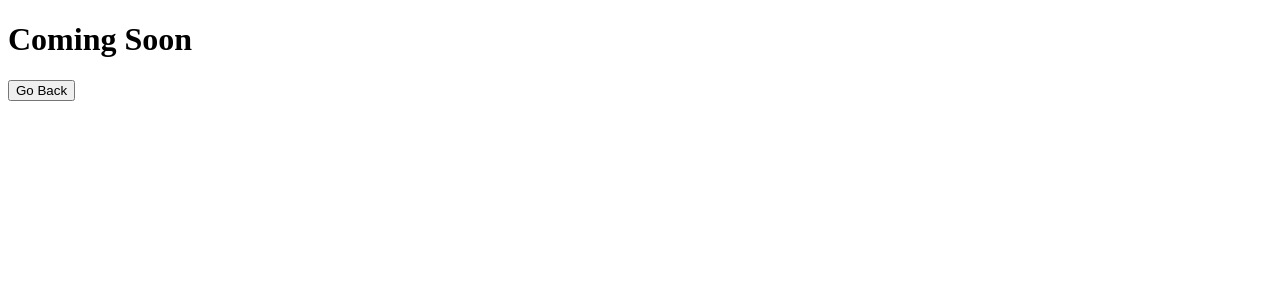
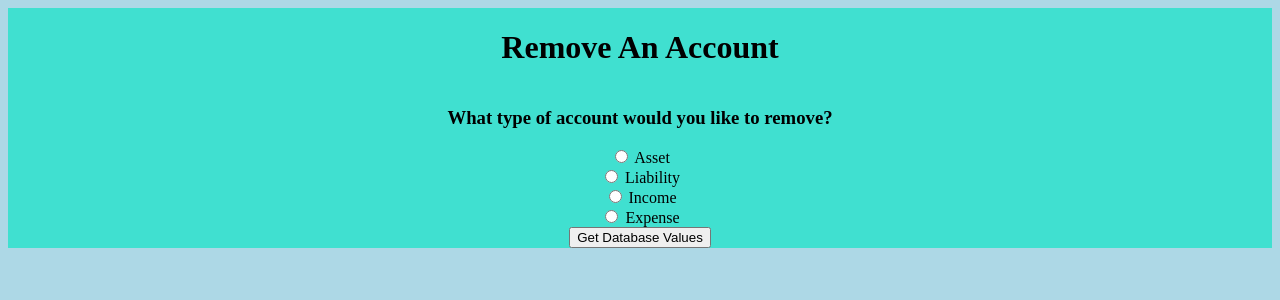
Before and after one commit to DonaldCapodilupo/Personal-Finance, a Flask app: page /RemoveAnAccount in a window 1280 px wide. Shown: the top 300 px of the page. Run offline with Flask 2, Linux system fonts and the light colour scheme.

Commit message:
Begining to work on RemoveAccounts.html

```diff
--- a/templates/RemoveAccounts.html
+++ b/templates/RemoveAccounts.html
@@ -2,19 +2,45 @@
 <html lang="en">
 <head>
     <meta charset="UTF-8">
-    <title>Title</title>
+    <title>Remove an Account</title>
+
+    <link rel="stylesheet" href="../static/RemoveAccounts.css">
 </head>
 <body>
     <div class="wrapper">
-        <h1>Coming Soon</h1>
+            <h1 class="Main_Title">Remove An Account</h1>
+            <h3 class ='Sub_Title'>What type of account would you like to remove?</h3>
 
-        <div class="ButtonWrapper">
-            <form action="{{ url_for('add_Account') }}" method="POST">
-                <div class="Button_Wrapper">
-                    <input type="submit" name="btn_Go_Back" value="Go Back">
+            <form action="{{ url_for('remove_Account_From_Database') }}" method="POST">
+                <div class="Account_Type_Main">
+                        <input id="Asset" name="PrimaryAccountType" type="radio" value="Asset"/> <label for="Asset">Asset</label>
+                        <br>
+                        <input id="Liability" name="PrimaryAccountType" type="radio" value="Liability"/> <label for="Liability">Liability</label>
+                        <br>
+                        <input id="Income" name="PrimaryAccountType" type="radio" value="Income"/> <label for="Income">Income</label>
+                        <br>
+                        <input id="Expense" name="PrimaryAccountType" type="radio" value="Expense"/> <label for="Expense">Expense</label>
+                        <br>
+                        <input type="submit" name="btn" value="Get Database Values">
+                </div>
+
+
+                <div class="Database_Information_Wrapper">
+                    <div class="Current_Wrapper">
+                        {% for item in data %}
+                            <tr>
+                                <td>{{item}}</td>
+                                <br>
+                            </tr>
+                        {% endfor %}
+
+                    </div>
+
+                    <div class="NonCurrent_Wrapper">
+
+                    </div>
                 </div>
             </form>
-        </div>
     </div>
 </body>
 </html>
```
